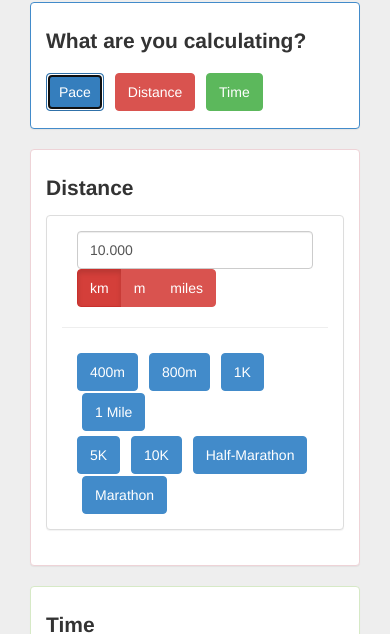
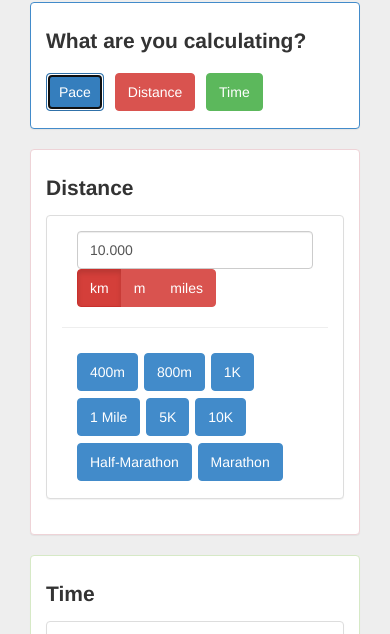
Before and after one commit to codingtony/pace, a plain HTML site: page index.html in a window 390 px wide. Both pictures are taken after a click on the button "Pace". Shown: the part 134-768 px from the top of the page. Drawn offline with Linux system fonts and the light colour scheme.

Commit message:
row and column for better rendering on mobile

```diff
--- a/index.html
+++ b/index.html
@@ -75,23 +75,24 @@
                   </div>
                   <hr>
                   <div class="row">
-                     <div class="col-lg-6">
-                        <div class="btn-toolbar">
+                     <div class="col-lg-4">
+
                            <button class="btn btn-lg btn-primary commondist" type="button" value="400">400m</button>
                            <button class="btn btn-lg btn-primary commondist" type="button" value="800">800m</button>
                            <button class="btn btn-lg btn-primary commondist" type="button" value="1000">1K</button>
+
+                     </div>
+					 </div><div class="row">
+
+                     <div class="col-lg-4">
                            <button class="btn btn-lg btn-primary commondist" type="button" value="1609.34">1 Mile</button>
-                        </div>
-                     </div>
-                  </div>
-                  <div class="row">
-                     <div class="col-lg-6">
-                        <div class="btn-toolbar">
                            <button class="btn btn-lg btn-primary commondist" type="button" value="5000">5K</button>
                            <button class="btn btn-lg btn-primary commondist" type="button" value="10000">10K</button>
+                     </div>
+                     </div><div class="row">
+                     <div class="col-lg-4">
                            <button class="btn btn-lg btn-primary commondist" type="button" value="21100">Half-Marathon</button>
                            <button class="btn btn-lg btn-primary commondist" type="button" value="42195">Marathon</button>
-                        </div>
                      </div>
                   </div>
                </div>
```
